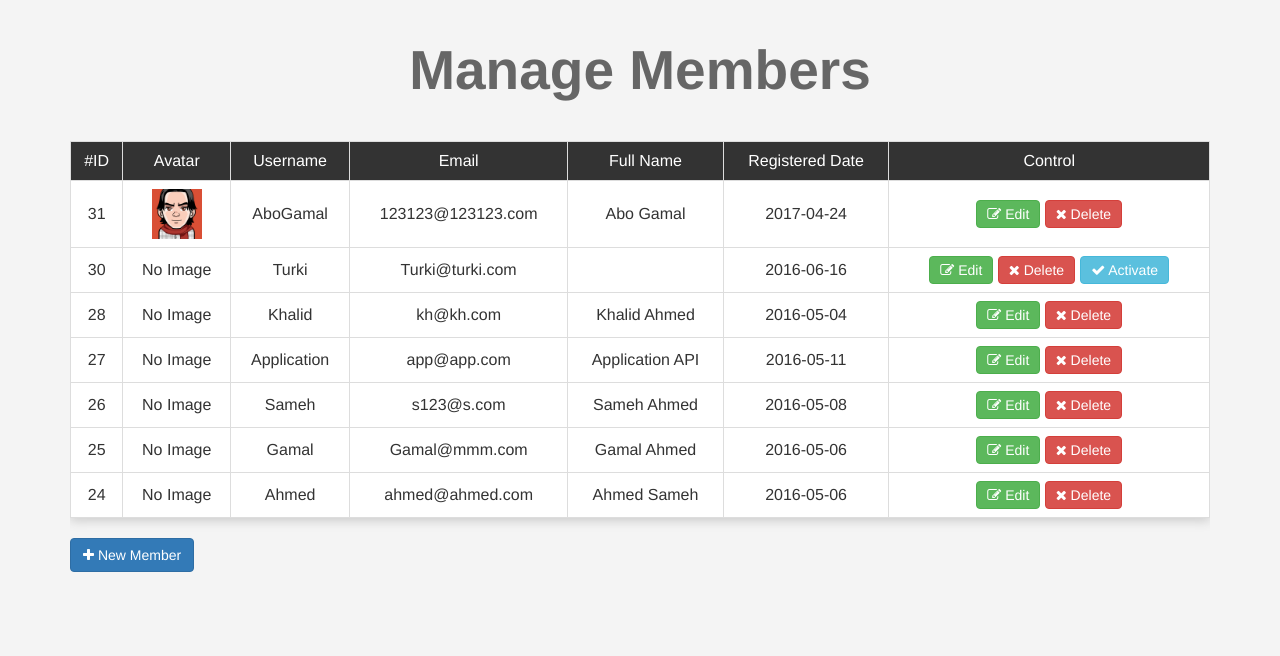
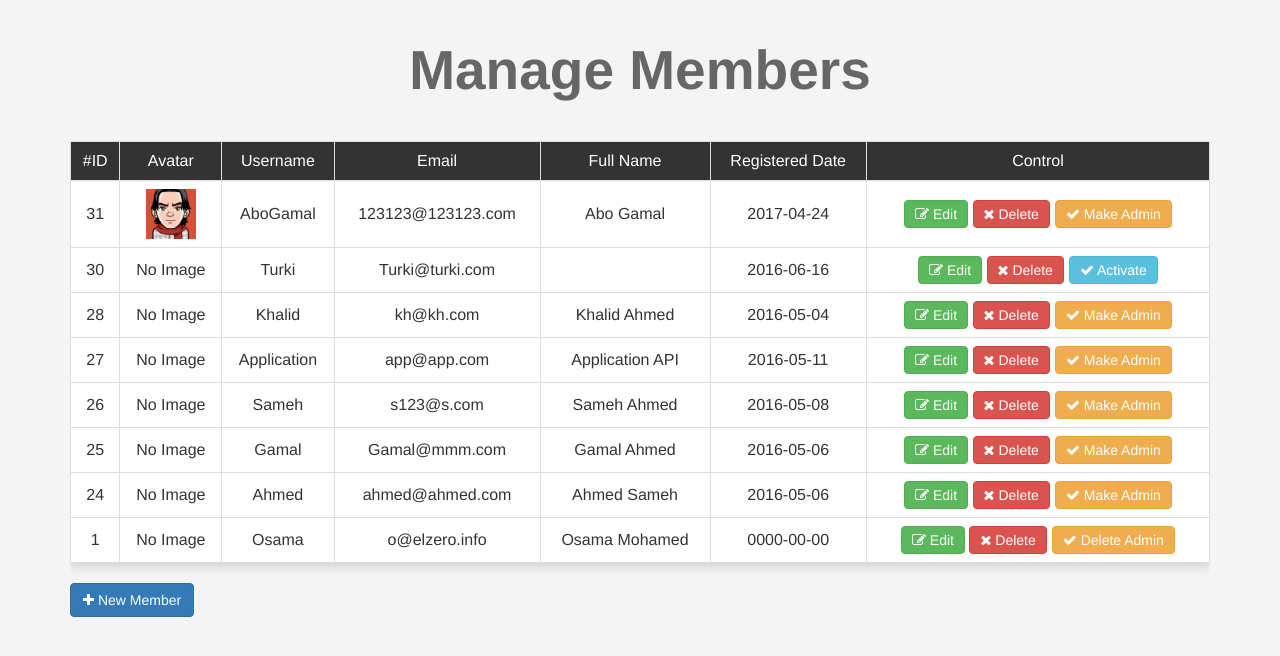
Before and after one commit to omarsh94/Clothes, a PHP site: page /admin/members.php in a window 1280 px wide. Shown: the part 52-708 px from the top of the page. Run offline with PHP 8.4, Linux system fonts and the light colour scheme; a user stored in the database is signed in; data comes from the database, SQL or seed files in the repository.

Commit message:
Make admin

```diff
--- a/admin/includes/templates/navbar.php
+++ b/admin/includes/templates/navbar.php
@@ -17,7 +17,7 @@
       </ul>
       <ul class="nav navbar-nav navbar-right">
         <li class="dropdown">
-          <a href="#" class="dropdown-toggle" data-toggle="dropdown" role="button" aria-haspopup="true" aria-expanded="false">Osama <span class="caret"></span></a>
+          <a href="#" class="dropdown-toggle" data-toggle="dropdown" role="button" aria-haspopup="true" aria-expanded="false"><?php echo $_SESSION['Username'] ?> <span class="caret"></span></a>
           <ul class="dropdown-menu">
             <li><a href="../index.php">Visit Shop</a></li>
             <li><a href="members.php?do=Edit&userid=<?php echo $_SESSION['ID'] ?>">Edit Profile</a></li>
--- a/admin/members.php
+++ b/admin/members.php
@@ -33,7 +33,7 @@
 
 			// Select All Users Except Admin
 
-			$stmt = $con->prepare("SELECT * FROM users WHERE GroupID != 1 $query ORDER BY UserID DESC");
+			$stmt = $con->prepare("SELECT * FROM users  $query ORDER BY UserID DESC");
 
 			// Execute The Statement
 
@@ -85,8 +85,21 @@
 													class='btn btn-info activate'>
 													<i class='fa fa-check'></i> Activate</a>";
 										}
-									echo "</td>";
-								echo "</tr>";
+										if ($row['GroupID'] == 0 & $row['RegStatus'] == 1) {
+											echo "<a
+													href='members.php?do=MakeAdmin&userid=" . $row['UserID'] . "'
+													class='btn btn-warning activate'>
+													<i class='fa fa-check'></i> Make Admin</a>";
+										}
+
+										if ($row['GroupID'] == 1 & $row['RegStatus'] == 1) {
+											echo "<a
+													href='members.php?do=DeleteAdmin&userid=" . $row['UserID'] . "'
+													class='btn btn-warning activate'>
+													<i class='fa fa-check'></i> Delete Admin</a>";
+										}
+
+
 							}
 						?>
 						<tr>
@@ -569,6 +582,82 @@
 
 		}
 
+		elseif ($do == 'MakeAdmin') {
+
+			echo "<h1 class='text-center'>Make Admin</h1>";
+			echo "<div class='container'>";
+
+				// Check If Get Request userid Is Numeric & Get The Integer Value Of It
+
+				$userid = isset($_GET['userid']) && is_numeric($_GET['userid']) ? intval($_GET['userid']) : 0;
+
+				// Select All Data Depend On This ID
+
+				$check = checkItem('userid', 'users', $userid);
+
+				// If There's Such ID Show The Form
+
+				if ($check > 0) {
+
+					$stmt = $con->prepare("UPDATE users SET GroupID = 1 WHERE UserID = ?");
+
+					$stmt->execute(array($userid));
+
+					$theMsg = "<div class='alert alert-success'>" . $stmt->rowCount() . ' Record Updated</div>';
+
+					redirectHome($theMsg);
+
+				} else {
+
+					$theMsg = '<div class="alert alert-danger">This ID is Not Exist</div>';
+
+					redirectHome($theMsg);
+
+				}
+
+			echo '</div>';
+
+		}
+
+		elseif ($do == 'DeleteAdmin') {
+
+			echo "<h1 class='text-center'>Delete Admin</h1>";
+			echo "<div class='container'>";
+
+				// Check If Get Request userid Is Numeric & Get The Integer Value Of It
+
+				$userid = isset($_GET['userid']) && is_numeric($_GET['userid']) ? intval($_GET['userid']) : 0;
+
+				// Select All Data Depend On This ID
+
+				$check = checkItem('userid', 'users', $userid);
+
+				// If There's Such ID Show The Form
+
+				if ($check > 0) {
+
+					$stmt = $con->prepare("UPDATE users SET GroupID = 0 WHERE UserID = ?");
+
+					$stmt->execute(array($userid));
+
+					$theMsg = "<div class='alert alert-success'>" . $stmt->rowCount() . ' Record Updated</div>';
+
+					redirectHome($theMsg);
+
+				} else {
+
+					$theMsg = '<div class="alert alert-danger">This ID is Not Exist</div>';
+
+					redirectHome($theMsg);
+
+				}
+
+			echo '</div>';
+
+		}
+
+
+
 		include $tpl . 'footer.php';
 
 	} else {
```
Also changed, not shown: admin/uploads/avatars/8338727270_téléchargement.png (added).
